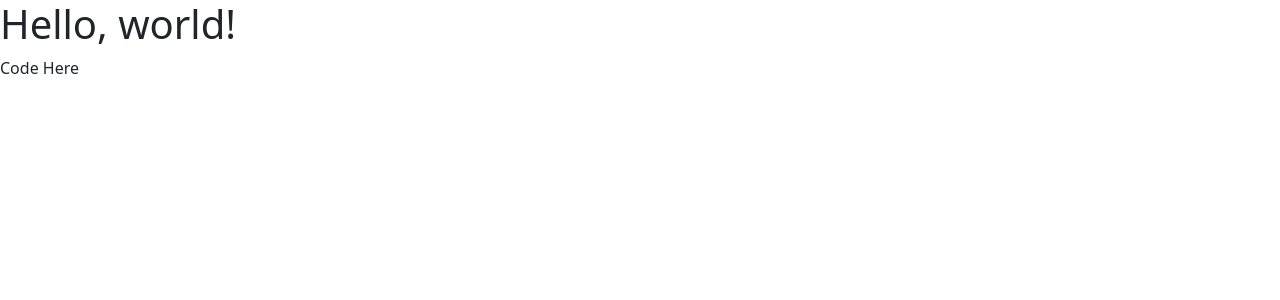
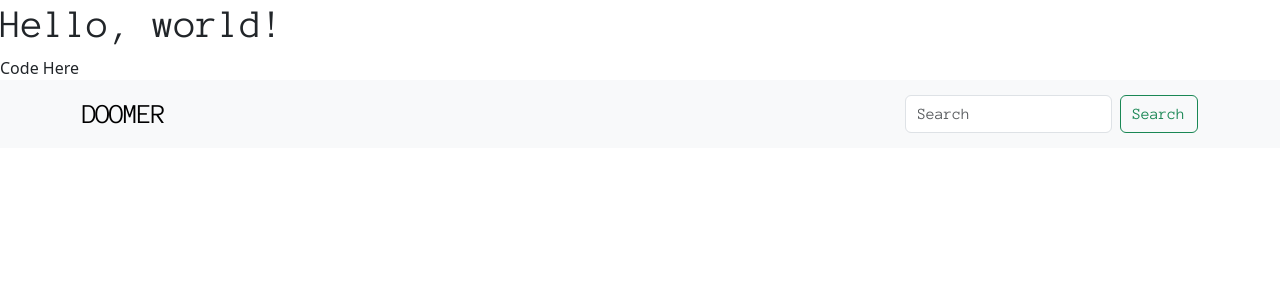
Before and after one commit to sambencivengo/django-blogger, a Django app: page / in a window 1280 px wide. Shown: the top 300 px of the page. Run offline with Django 5.2, Linux system fonts and the light colour scheme.

Commit message:
some bootstrap styling and a navbar

```diff
--- a/blogger_project/blogger_app/settings/base.py
+++ b/blogger_project/blogger_app/settings/base.py
@@ -111,3 +111,5 @@ STATIC_URL = "static/"
 # https://docs.djangoproject.com/en/5.0/ref/settings/#default-auto-field
 
 DEFAULT_AUTO_FIELD = "django.db.models.BigAutoField"
+
+STATICFILES_DIRS = [BASE_DIR / "static"]
--- /dev/null
+++ b/blogger_project/blogger_app/static/css/main.css
@@ -0,0 +1,19 @@
+@import url("https://fonts.googleapis.com/css2?family=Anonymous+Pro:ital,wght@0,400;0,700;1,400;1,700&display=swap");
+
+body {
+  /* background-color: green; */
+}
+
+.logo {
+  font-family: "Anonymous Pro", monospace;
+  font-weight: 400;
+  letter-spacing: -1.5px;
+  font-style: normal;
+}
+
+* {
+  font-size: 100%;
+  font-weight: 400;
+  font-style: normal;
+  font-family: "Anonymous Pro", monospace;
+}
--- a/blogger_project/blogger_app/templates/base/base.html
+++ b/blogger_project/blogger_app/templates/base/base.html
@@ -1,3 +1,5 @@
+{% load static %}
+
 <!DOCTYPE html>
 <html lang="en">
   <head>
@@ -5,6 +7,7 @@
     <meta name="viewport" content="width=device-width, initial-scale=1" />
     <title>{% block title %} Homepage {% endblock %}</title>
     <link href="https://cdn.jsdelivr.net/npm/bootstrap@5.3.3/dist/css/bootstrap.min.css" rel="stylesheet" integrity="sha384-QWTKZyjpPEjISv5WaRU9OFeRpok6YctnYmDr5pNlyT2bRjXh0JMhjY6hW+ALEwIH" crossorigin="anonymous" />
+    <link href="{% static 'css/main.css' %}" rel="stylesheet" />
   </head>
   <body>
     <h1>Hello, world!</h1>
--- /dev/null
+++ b/blogger_project/blogger_app/templates/base/navbar.html
@@ -0,0 +1,15 @@
+<nav class="navbar navbar-expand-lg bg-body-tertiary">
+  <div class="container">
+    <a class="navbar-brand logo fs-3" href="#">DOOMER</a>
+    <button class="navbar-toggler" type="button" data-bs-toggle="collapse" data-bs-target="#navbarSupportedContent" aria-controls="navbarSupportedContent" aria-expanded="false" aria-label="Toggle navigation">
+      <span class="navbar-toggler-icon"></span>
+    </button>
+    <div class="collapse navbar-collapse" id="navbarSupportedContent">
+      <ul class="navbar-nav me-auto mb-2 mb-lg-0"></ul>
+      <form class="d-flex" role="search">
+        <input class="form-control me-2" type="search" placeholder="Search" aria-label="Search" />
+        <button class="btn btn-outline-success" type="submit">Search</button>
+      </form>
+    </div>
+  </div>
+</nav>
--- a/blogger_project/blogger_app/templates/blog/index.html
+++ b/blogger_project/blogger_app/templates/blog/index.html
@@ -1 +1 @@
-{% extends "../base/base.html" %} {% block title %} Index {% endblock %} {% block template %} Code Here {% endblock %}
+{% extends "../base/base.html" %} {% block title %} Index {% endblock %} {% block template %} Code Here {% include "../base/navbar.html" %} {% endblock %}
```
